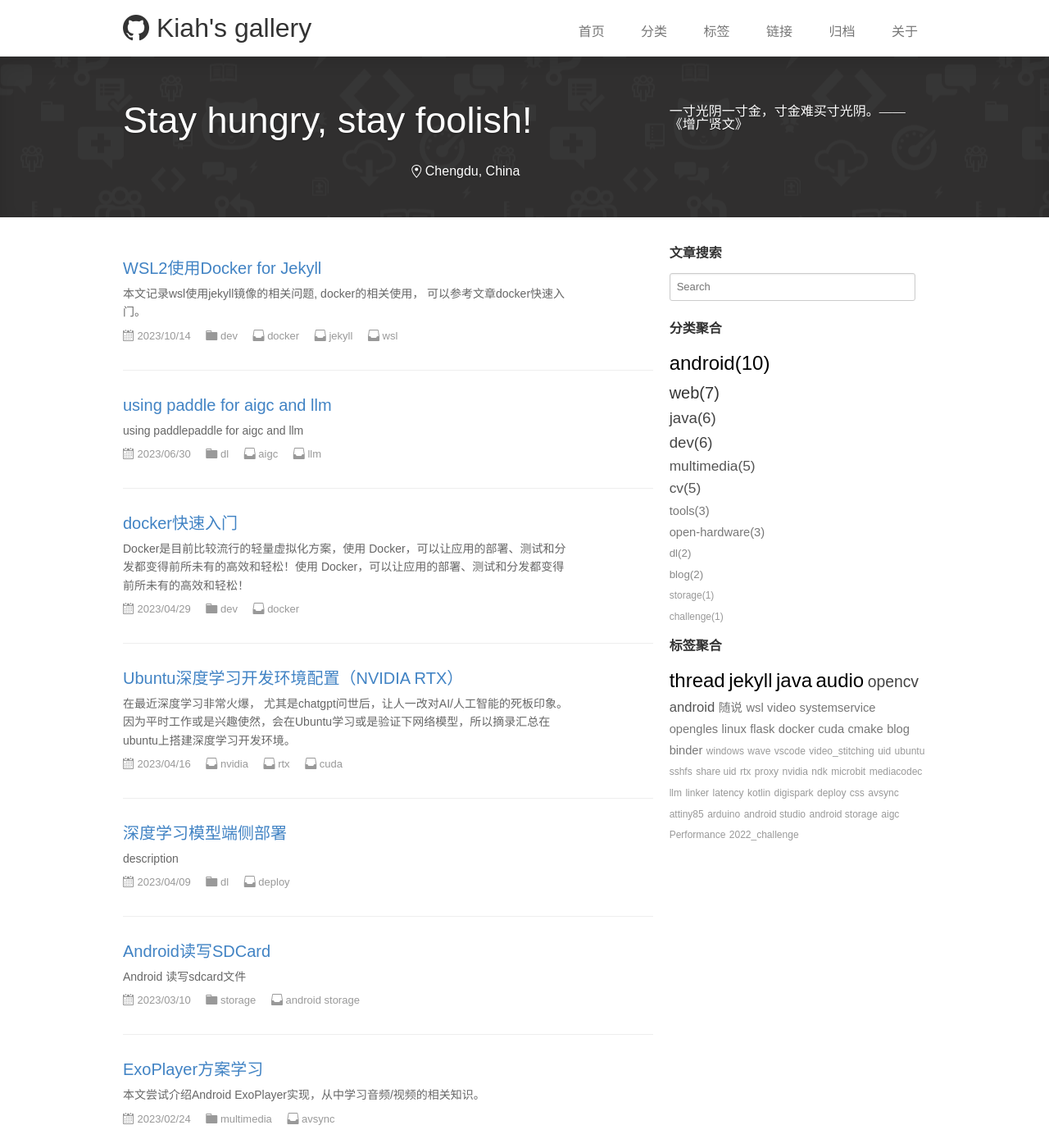
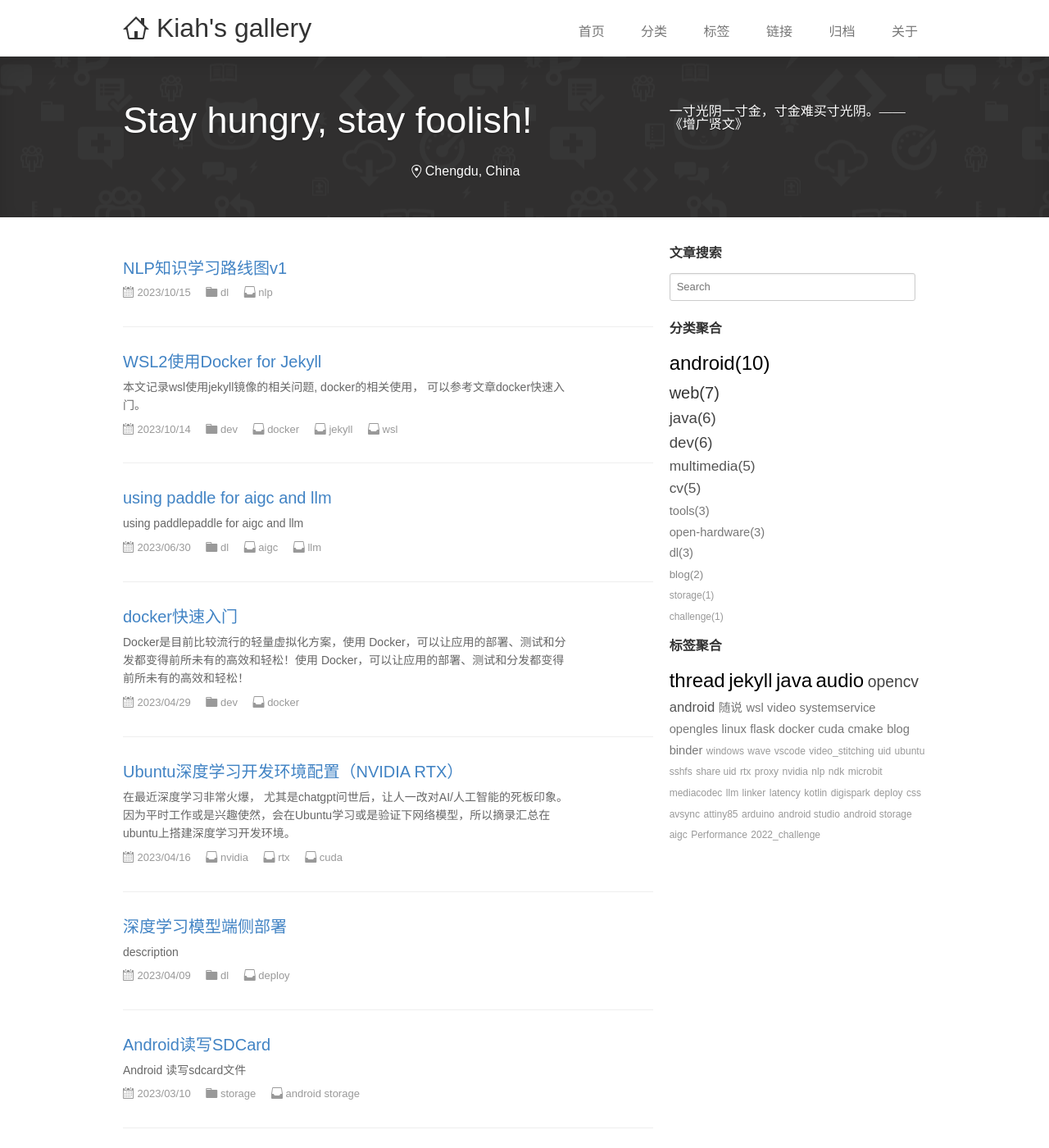
Before and after one commit to kiah2008/kiah2008.github.io, a Jekyll site: the page built from index.html, in a window 1280 px wide and 1400 px high. Shown: the whole window at 82% size. Built offline with Jekyll 4.4.1, drawn with Linux system fonts in a browser that asks for light colours; nearby versions of some CDN libraries; the list of posts is cut into pages by our own code; comment, search, counter and statistics services are not loaded.

Commit message:
add nlp learning roadmap

```diff
--- a/_includes/header.html
+++ b/_includes/header.html
@@ -87,7 +87,7 @@
 <body class="{{ page.class }}" data-mz="{{ page.class }}">
     <header class="site-header">
         <div class="container">
-            <h1><a href="{{ site.baseurl }}/" title="{{ site.title }}"><span class="octicon octicon-mark-github"></span> {{ site.title }}</a></h1>
+            <h1><a href="{{ site.baseurl }}/" title="{{ site.title }}"><span class="octicon octicon-home"></span> {{ site.title }}</a></h1>
             <button class="collapsed mobile-visible" type="button" onclick="toggleMenu();">
               <span class="icon-bar"></span>
               <span class="icon-bar"></span>
--- /dev/null
+++ b/_posts/dl/2023-10-16-nlp-study-roadmap.md
@@ -0,0 +1,18 @@
+---
+layout: post
+title: NLP知识学习路线图v1
+categories: [dl]
+tags: [nlp]
+description: NLP知识学习路线图
+keywords: nlp, roadmap
+dashang: true
+topmost: false
+mermaid: false
+date:  2023-10-15 11:36:00 +0800
+---
+
+
+
+<!-- more -->
+
+![NLP Learning roadmap](https://bj.bcebos.com/ai-studio-online/a9f5b23b56f54775907d6769a31bb83f747731c2728143078f0ee87b39f09b0c?authorization=bce-auth-v1%2F5cfe9a5e1454405eb2a975c43eace6ec%2F2022-09-04T15%3A27%3A22Z%2F-1%2F%2F84cd6c940e653040f753e1090af5ef6176cea3bb32b27cd4409dfaa7d9caef77&responseContentDisposition=attachment%3B%20filename%3DNLP%E7%9F%A5%E8%AF%86%E5%9C%B0%E5%9B%BE%E7%BA%BF%E4%B8%8A%E7%89%88V1.jpg)
```
Also changed, not shown: 2 other files.
